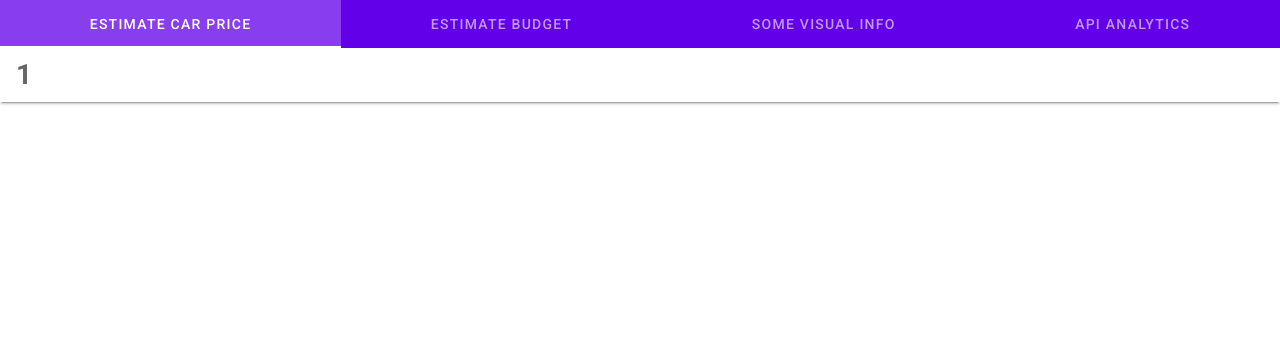
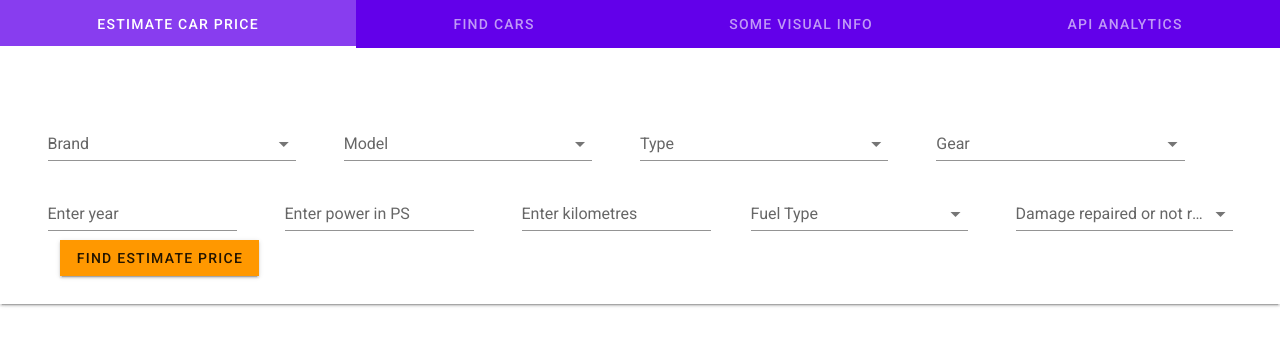
Before and after one commit to philiptn001/COMP9321_Procrastinators, a Vue app in the folder client/: page /landing in a window 1280 px wide. Shown: the top 346 px of the page. Built offline with nearby package versions, Linux system fonts and the light colour scheme.

Commit message:
estimate price using ML connected with frontend

```diff
--- a/client/src/components/LandingPage.vue
+++ b/client/src/components/LandingPage.vue
@@ -14,11 +14,38 @@
       <v-tab-item v-for="i in tabs" :key="i">
         <v-card flat tile>
           <v-card-text>
-            <h1 v-if="i==1">{{i}}</h1>
+            <v-container v-if="i==1">
+              <v-card flat class="mx-auto ma-auto mt-12" relative>
+                <v-row>
+                  <v-select class="mr-12" :items="brandsML" v-model="selectedBrandML" label="Brand"></v-select>
+
+                  <v-select class="mr-12" :items="models" v-model="selectedModelML" label="Model"></v-select>
+                  <v-select class="mr-12" :items="types" v-model="selectedTypeML" label="Type"></v-select>
+
+                  <v-select class="mr-12" :items="gear" v-model="selectedGearML" label="Gear"></v-select>
+
+                  <v-text-field class="mr-12" v-model="year" label="Enter year  "></v-text-field>
+                  <v-text-field class="mr-12" v-model="power" label="Enter power in PS  "></v-text-field>
+                  <v-text-field class="mr-10" v-model="km" label="Enter kilometres"></v-text-field>
+                  <v-select class="mr-12" :items="fuel" v-model="selectedFuelML" label="Fuel Type"></v-select>
+                  <v-select
+                    :items="repairedDamage"
+                    v-model="repairedDamageML"
+                    label="Damage repaired or not repaired"
+                  ></v-select>
+                </v-row>
+
+                <v-btn tile color="orange" @click="estimatePrice()">Find Estimate Price</v-btn>
+              </v-card>
+
+              <v-card>
+                    <v-card-title v-if="result"> The estimated price for the car you searched for is: {{estimateCarPrice}} </v-card-title>
+                </v-card>
+            </v-container>
 
             <v-container v-if="i==2">
               <v-card flat class="mx-auto ma-auto mt-12" width="500px">
-                <v-select :items="brands" v-model="selectedBrand" label="Standard"></v-select>
+                <v-select :items="brands" v-model="selectedBrand" label="Brand"></v-select>
 
                 <v-text-field v-model="priceRange" label="Enter price "></v-text-field>
 
@@ -26,10 +53,10 @@
               </v-card>
 
               <v-card>
-                  <v-card-subtitle v-for="(obj,i) in estimateCarResult" :key="i">
-                    {{obj[1]}} {{obj[0]}}, {{obj[2]}} model
-                  </v-card-subtitle>
-
+                <v-card-subtitle
+                  v-for="(obj,i) in estimateCarResult"
+                  :key="i"
+                >{{obj[1]}} {{obj[0]}}, {{obj[2]}} model</v-card-subtitle>
               </v-card>
             </v-container>
 
@@ -44,19 +71,31 @@
 
 
 <script>
-import axios from 'axios';
+import axios from "axios";
 export default {
   data() {
     return {
-      estimateCarResult: '',
-      priceRange: '',
-      selectedBrand : '',
+      selectedBrandML: "",
+      year: "",
+      power: null,
+      km: null,
+      selectedTypeML: "",
+      estimateCarResult: "",
+      estimateCarPrice:'',
+      selectedModelML: "",
+      selectedGearML: "",
+      priceRange: "",
+      selectedBrand: "",
+      selectedFuelML: "",
+      repairedDamageML: "",
+      models: [],
+      result:false,
       price: 0,
       tab: null,
       tabs: 4,
       tab_vals: [
         "Estimate car price",
-        "Estimate Budget",
+        "Find cars",
         "Some visual info",
         "API analytics"
       ],
@@ -93,22 +132,117 @@ export default {
         "Porsche",
         "Saab",
         "LANDROVER"
+      ],
+      brandsML: ["Audi", "BMW", "Mercedes_Benz", "Volkswagen"],
+      types: [
+        "coupe",
+        "suv",
+        "small car",
+        "limousine",
+        "cabrio",
+        "station wagon",
+        "bus"
+      ],
+      gear: ["manually", "automatic"],
+      fuel: ["diesel", "petrol", "other", "lpg", "hybrid", "cng", "electro"],
+      repairedDamage: ["Yes", "No", "unknown"],
+      Audi: ["a8", "a4", "a6", "a3", "a2", "a5", "a1"],
+      BMW: ["3er", "5er", "1er", "7er", "6er", "i3"],
+      Mercedes_Benz: [
+        "a_klasse",
+        "e_klasse",
+        "b_klasse",
+        "c_klasse",
+        "m_klasse",
+        "s_klasse",
+        "v_klasse",
+        "g_klasse"
+      ],
+      Volkswagen: [
+        "golf",
+        "passat",
+        "jetta",
+        "polo",
+        "tiguan",
+        "beetle",
+        "touareg"
       ]
     };
   },
   created() {
     //console.log("checking");
   },
+
+  watch: {
+    selectedBrandML: function(newVal) {
+      switch (newVal) {
+        case "Audi":
+          this.models = this.Audi;
+          break;
+        case "BMW":
+          this.models = this.BMW;
+          break;
+        case "Mercedes_Benz":
+          this.models = this.Mercedes_Benz;
+          break;
+        case "Volkswagen":
+          this.models = this.Volkswagen;
+          break;
+        default:
+          this.models = [];
+      }
+    }
+  },
   methods: {
     carListSearch() {
-      console.log(this.priceRange, this.selectedBrand)
-      axios.get(`http://localhost:9000/estimateCar/${this.priceRange}/${this.selectedBrand}`).then(response => {
-        console.log("resp is", response)
-        this.estimateCarResult = response.data.data;
-      });
+      // console.log(this.priceRange, this.selectedBrand);
+      axios
+        .get(
+          `http://localhost:9000/estimateCar/${this.priceRange}/${this.selectedBrand}`
+        )
+        .then(response => {
+          console.log("resp is", response);
+          this.estimateCarResult = response.data.data;
+
+        });
+    },
+
+    estimatePrice() {
+      console.log(
+        this.selectedBrandML,
+        this.selectedModelML,
+        this.selectedTypeML,
+        this.selectedGearML,
+        this.year,
+        this.power,
+        this.km,
+        this.selectedFuelML,
+        this.repairedDamageML
+      );
+
+
+        axios.get('http://localhost:9000/estimatePrice', {
+  params: {
+          brand: this.selectedBrandML,
+          model: this.selectedModelML,
+          vehicleType: this.selectedTypeML,
+          yearOfRegistration: this.year,
+          gearbox: this.selectedGearML,
+          powerPS: this.power,
+          kilometer: this.km,
+          fuelType: this.selectedFuelML,
+          notRepairedDamage: this.repairedDamageML,
+  }
+}).then(response => {
+  console.log("checking ml api", response)
+  this.estimateCarPrice = response.data.Predicted_Price;
+    this.result = true;
+
+     })
     }
   }
 };
+
 </script>
 <style scoped>
 </style>
```
